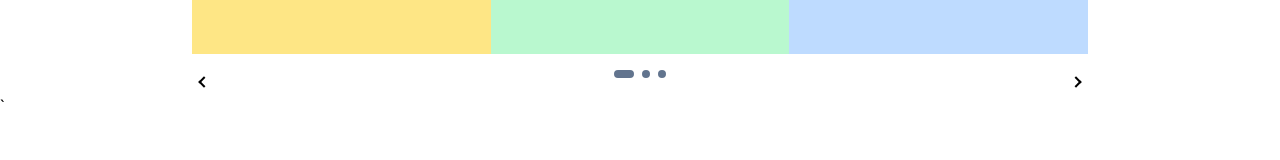
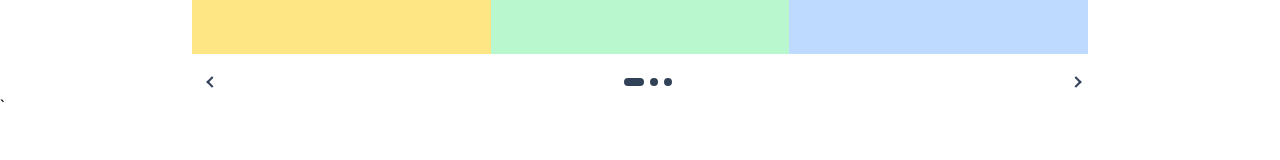
Before and after one commit to egorsasin/mosaic-carousel, an Angular app: page / in a window 1280 px wide. Shown: the part 138-298 px from the top of the page. Built offline with nearby package versions, Linux system fonts and the light colour scheme.

Commit message:
add opacity

```diff
--- a/src/app/slider.html
+++ b/src/app/slider.html
@@ -11,21 +11,21 @@
   }
 </div>
 
-<div class="w-full flex justify-between mt-4">
-  <button class="cursor-pointer p-2" (click)="onControlsClick(-1)">
-    <div class="size-2 border-t-2 border-l-2 -rotate-45"></div>
+<div class="w-full flex justify-between mt-4 items-center">
+  <button class="cursor-pointer px-4 py-2" (click)="onControlsClick(-1)">
+    <div class="size-2 border-t-2 border-l-2 border-slate-700 -rotate-45"></div>
   </button>
 
-  <div class="flex gap-2">
+  <div class="flex gap-1.5">
     @for (item of items(); let index = $index; track index) {
       <div
-        class="h-0 border-4 rounded-full border-slate-500 transition-[width] duration-200"
+        class="h-0 border-4 rounded-full border-slate-700 transition-[width] duration-200"
         [class]="isActive(index) ? 'w-5' : 'w-2'"
       ></div>
     }
   </div>
 
   <button class="cursor-pointer p-2" (click)="onControlsClick(1)">
-    <div class="size-2 border-b-2 border-r-2 -rotate-45"></div>
+    <div class="size-2 border-b-2 border-r-2 border-slate-700 -rotate-45"></div>
   </button>
 </div>
```
